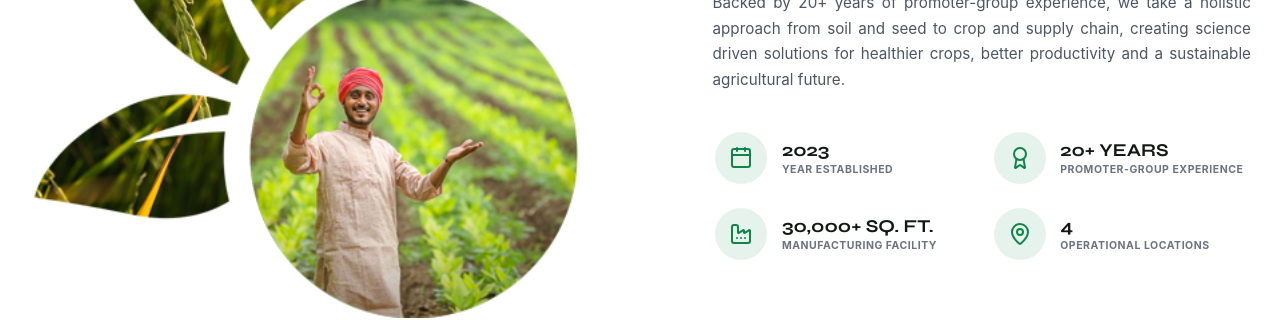
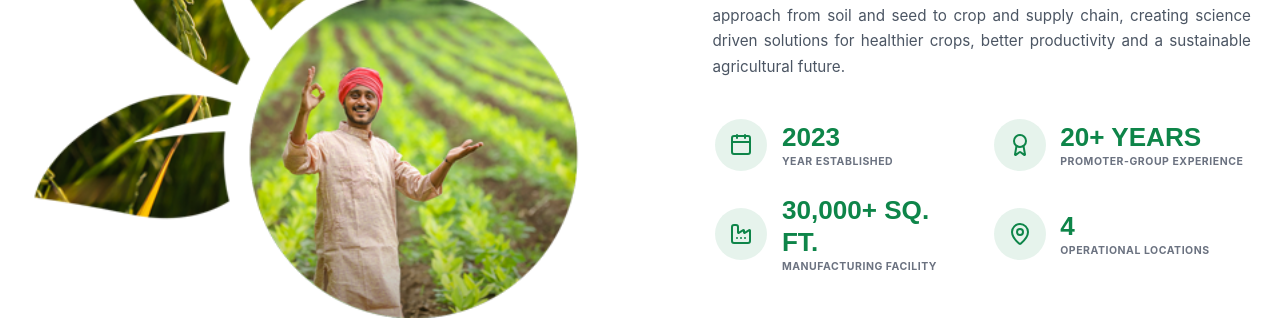
Before and after one commit to ZADPRO/LaVie-Website, a React (Vite) app: page / in a window 1280 px wide. Shown: the part 1240-1560 px from the top of the page. Built offline with nearby package versions, Linux system fonts and the light colour scheme; a web font is replaced by a local one.

Commit message:
feat: add comprehensive application stylesheet for layout, header, hero, and about sections

```diff
--- a/src/App.css
+++ b/src/App.css
@@ -672,10 +672,10 @@
 }
 
 .stat-number {
-  font-family: var(--font-heading);
-  font-size: 1.25rem;
-  font-weight: 700;
-  color: var(--color-dark);
+  font-family: var(--font-subheading);
+  font-size: 1.8rem;
+  font-weight: 800;
+  color: var(--color-primary);
   line-height: 1.2;
 }
 
```
